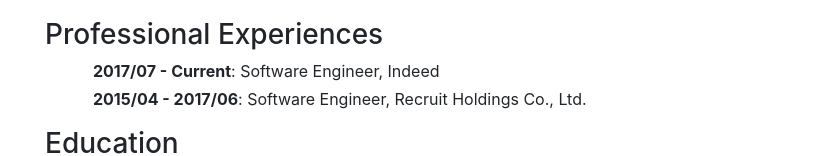
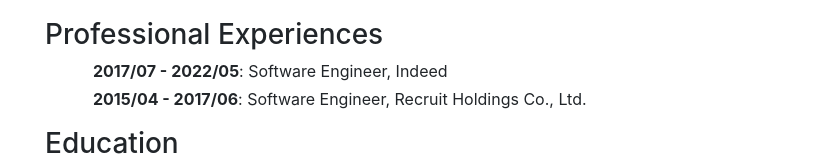
Before and after one commit to amylase/amylase.github.io, a Next.js app in the folder with-reactstrap-app/: page /about in a window 1280 px wide. Shown: the part 176-332 px from the top of the page, without its empty margins (225-1039 px from the left). Built offline with nearby package versions, Linux system fonts and the light colour scheme.

Commit message:
Update about.tsx

```diff
--- a/with-reactstrap-app/pages/about.tsx
+++ b/with-reactstrap-app/pages/about.tsx
@@ -13,7 +13,7 @@
                 <div className="mt-3">
                     <h3>Professional Experiences</h3>
                     <div className="ml-5 mb-1">
-                        <b>2017/07 - Current</b>: Software Engineer, Indeed
+                        <b>2017/07 - 2022/05</b>: Software Engineer, Indeed
                     </div>
                     <div className="ml-5 mb-1">
                         <b>2015/04 - 2017/06</b>: Software Engineer, Recruit Holdings Co., Ltd.
```
